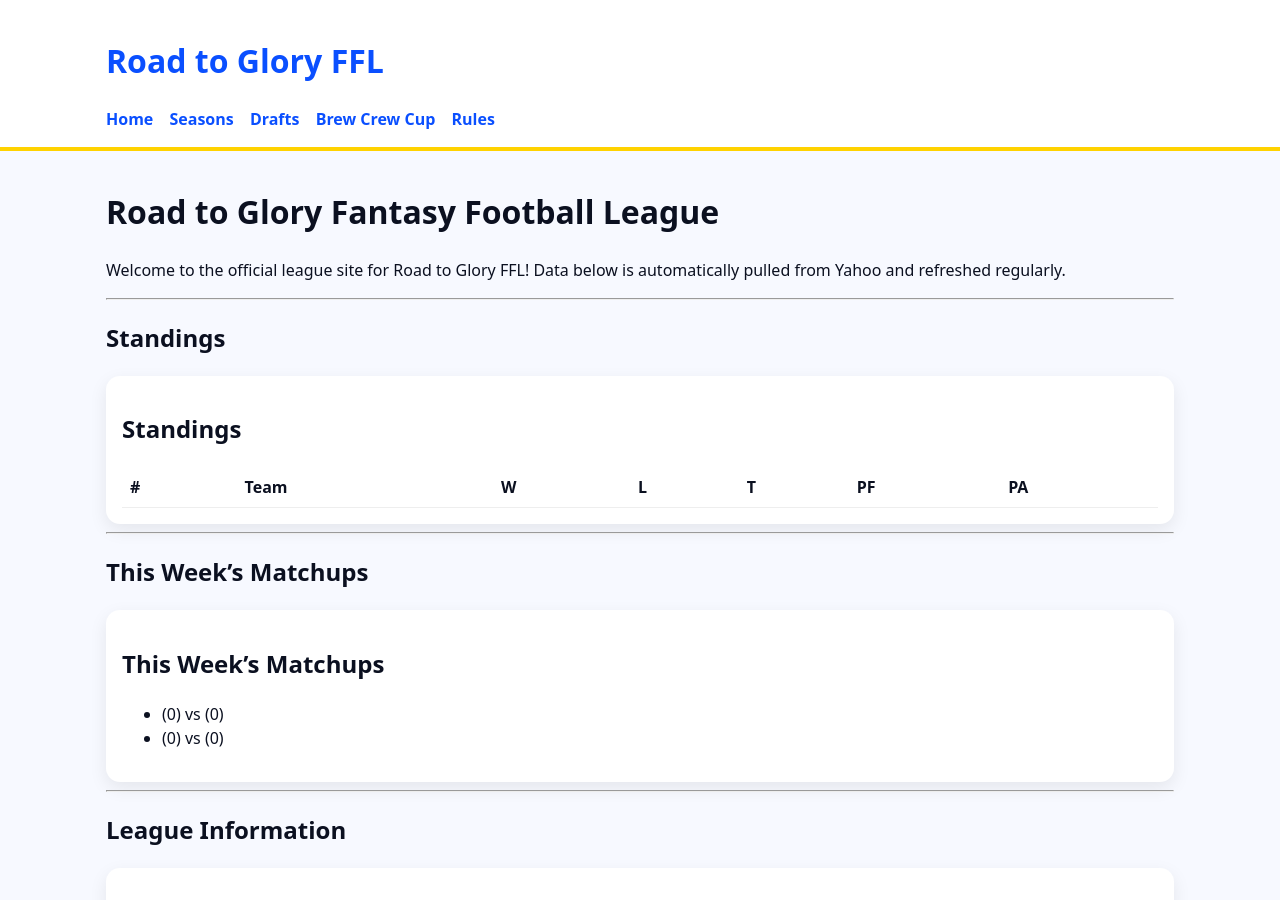
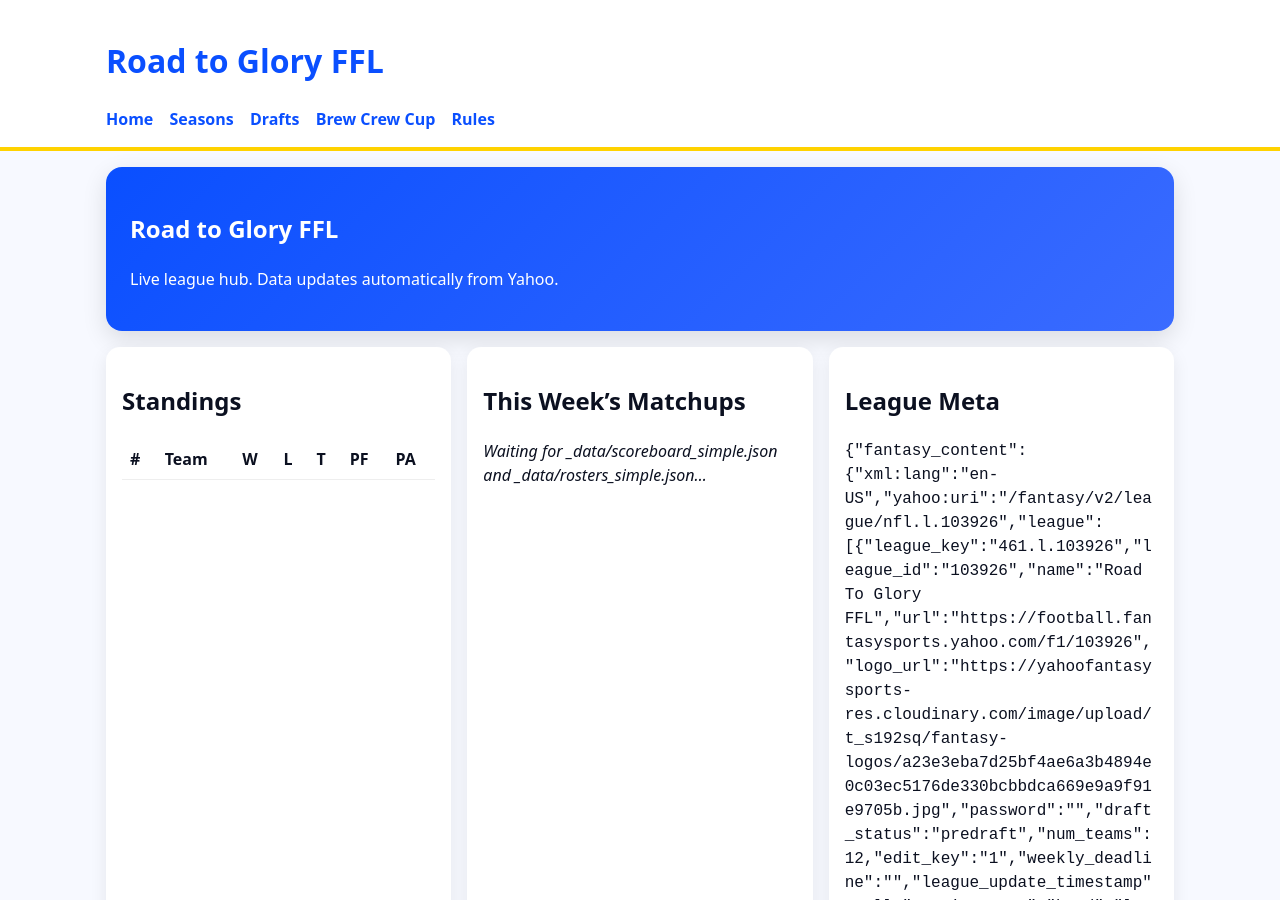
Before and after one commit to stringer56/fantasy-football-site, a Jekyll site: the page built from index.md, in a window 1280 px wide and 900 px high. Built offline with Jekyll 4.4.1, drawn with Linux system fonts in a browser that asks for light colours; our own code applies the rules of GitHub Pages for plain Markdown files.

Commit message:
Update index.md

```diff
--- a/index.md
+++ b/index.md
@@ -1,68 +1,107 @@
-# Road to Glory Fantasy Football League
-
-Welcome to the official league site for Road to Glory FFL! Data below is automatically pulled from Yahoo and refreshed regularly.
-
+---
+layout: default
+title: Home
 ---
 
-## Standings
-<div class="card">
-  <h2>Standings</h2>
-  {% if site.data.standings_simple %}
-  <table class="table">
-    <thead>
-      <tr>
-        <th>#</th>
-        <th>Team</th>
-        <th>W</th>
-        <th>L</th>
-        <th>T</th>
-        <th>PF</th>
-        <th>PA</th>
-      </tr>
-    </thead>
-    <tbody>
-      {% for t in site.data.standings_simple %}
-      <tr>
-        <td>{{ forloop.index }}</td>
-        <td>{{ t.team }}</td>
-        <td>{{ t.wins }}</td>
-        <td>{{ t.losses }}</td>
-        <td>{{ t.ties }}</td>
-        <td>{{ t.points_for }}</td>
-        <td>{{ t.points_against }}</td>
-      </tr>
-      {% endfor %}
-    </tbody>
-  </table>
-  {% else %}
-  <p><em>Waiting for _data/standings_simple.json…</em></p>
-  {% endif %}
-</div>
+<section class="hero">
+  <h1>Road to Glory FFL</h1>
+  <p>Live league hub. Data updates automatically from Yahoo.</p>
+</section>
 
----
+<div class="grid">
 
-## This Week’s Matchups
-<div class="card">
-  <h2>This Week’s Matchups</h2>
-  {% if site.data.scoreboard_simple and site.data.scoreboard_simple.size > 0 %}
-    <ul>
-      {% for m in site.data.scoreboard_simple %}
-        <li>
+  <!-- STANDINGS -->
+  <div class="card">
+    <h2>Standings</h2>
+    {% if site.data.standings_simple %}
+    <table class="table">
+      <thead>
+        <tr><th>#</th><th>Team</th><th>W</th><th>L</th><th>T</th><th>PF</th><th>PA</th></tr>
+      </thead>
+      <tbody>
+        {% for t in site.data.standings_simple %}
+        <tr>
+          <td>{{ forloop.index }}</td>
+          <td>{{ t.team }}</td>
+          <td>{{ t.wins }}</td>
+          <td>{{ t.losses }}</td>
+          <td>{{ t.ties }}</td>
+          <td>{{ t.points_for }}</td>
+          <td>{{ t.points_against }}</td>
+        </tr>
+        {% endfor %}
+      </tbody>
+    </table>
+    {% else %}
+      <p><em>Waiting for _data/standings_simple.json…</em></p>
+    {% endif %}
+  </div>
+
+  <!-- MATCHUPS + EXPANDABLE ROSTERS -->
+  <div class="card">
+    <h2>This Week’s Matchups</h2>
+    {% assign sb = site.data.scoreboard_simple %}
+    {% assign ro = site.data.rosters_simple %}
+    {% if sb and sb.matchups and sb.matchups.size > 0 %}
+      <p>Week {{ sb.week | default: '?' }}</p>
+      <ul>
+      {% for m in sb.matchups %}
+        <li style="margin-bottom:10px;">
           <strong>{{ m.team_a }}</strong> ({{ m.points_a | default: 0 }})
-          vs
+          &nbsp;vs&nbsp;
           <strong>{{ m.team_b }}</strong> ({{ m.points_b | default: 0 }})
+
+          <!-- Team A roster -->
+          {% assign teamA = m.team_a %}
+          {% assign rosterA = nil %}
+          {% for t in ro.teams %}
+            {% if t.team == teamA %}
+              {% assign rosterA = t %}
+              {% break %}
+            {% endif %}
+          {% endfor %}
+          {% if rosterA %}
+          <details style="margin-top:6px;">
+            <summary>Show {{ teamA }} roster</summary>
+            <ul>
+              {% for p in rosterA.players %}
+                <li>{{ p.position | default: "—" }} — {{ p.name }}</li>
+              {% endfor %}
+            </ul>
+          </details>
+          {% endif %}
+
+          <!-- Team B roster -->
+          {% assign teamB = m.team_b %}
+          {% assign rosterB = nil %}
+          {% for t in ro.teams %}
+            {% if t.team == teamB %}
+              {% assign rosterB = t %}
+              {% break %}
+            {% endif %}
+          {% endfor %}
+          {% if rosterB %}
+          <details style="margin-top:6px;">
+            <summary>Show {{ teamB }} roster</summary>
+            <ul>
+              {% for p in rosterB.players %}
+                <li>{{ p.position | default: "—" }} — {{ p.name }}</li>
+              {% endfor %}
+            </ul>
+          </details>
+          {% endif %}
         </li>
       {% endfor %}
-    </ul>
-  {% else %}
-    <p><em>Waiting for _data/scoreboard_simple.json…</em></p>
-  {% endif %}
+      </ul>
+    {% else %}
+      <p><em>Waiting for _data/scoreboard_simple.json and _data/rosters_simple.json…</em></p>
+    {% endif %}
+  </div>
+
+  <!-- DEBUG / META (optional; remove later) -->
+  <div class="card">
+    <h2>League Meta</h2>
+    <pre>{{ site.data.league_meta | jsonify | escape }}</pre>
+  </div>
+
 </div>
-
----
-
-## League Information
-<div class="card">
-  <h2>League Meta</h2>
-  <pre>{{ site.data.league_meta | jsonify | escape }}</pre>
-</div>
```
